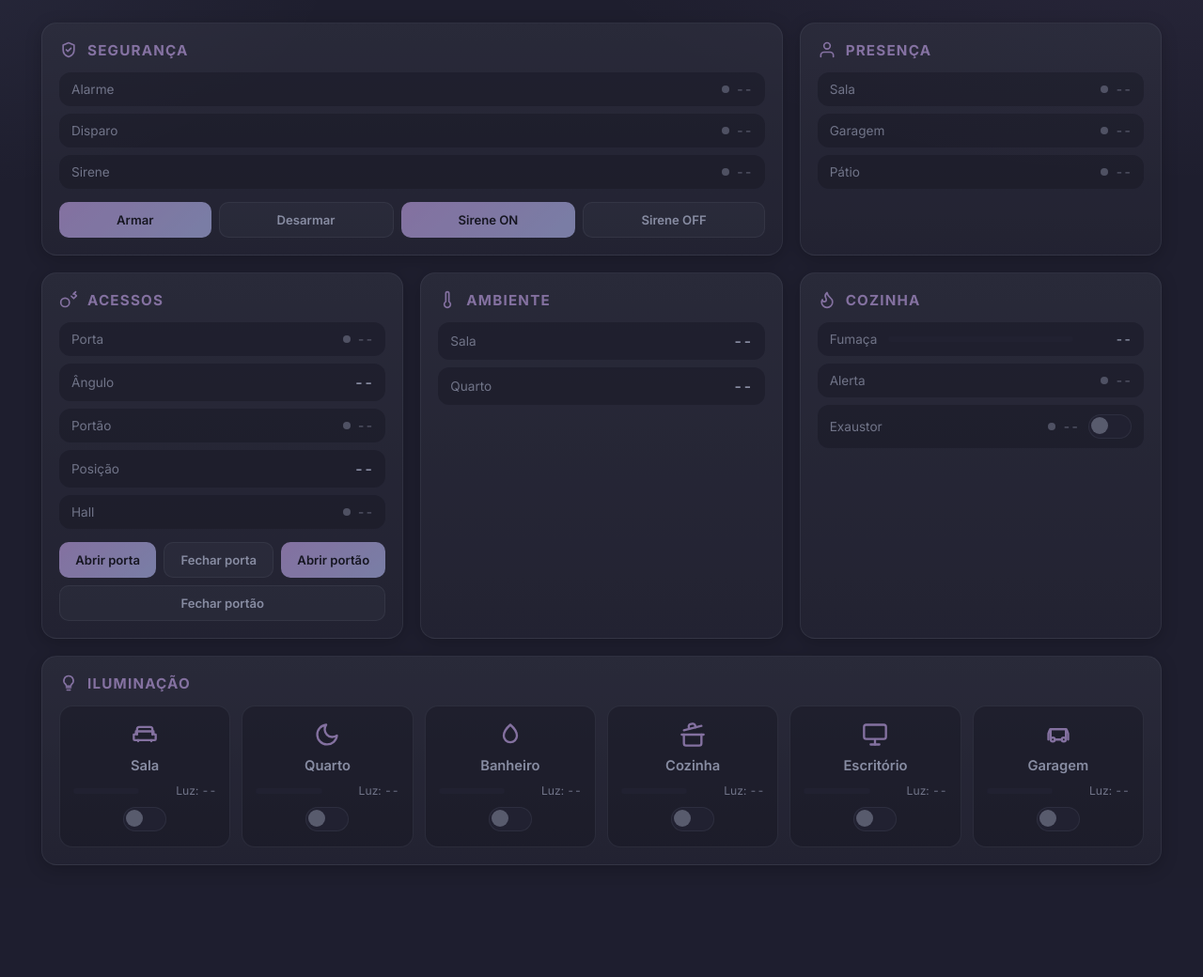
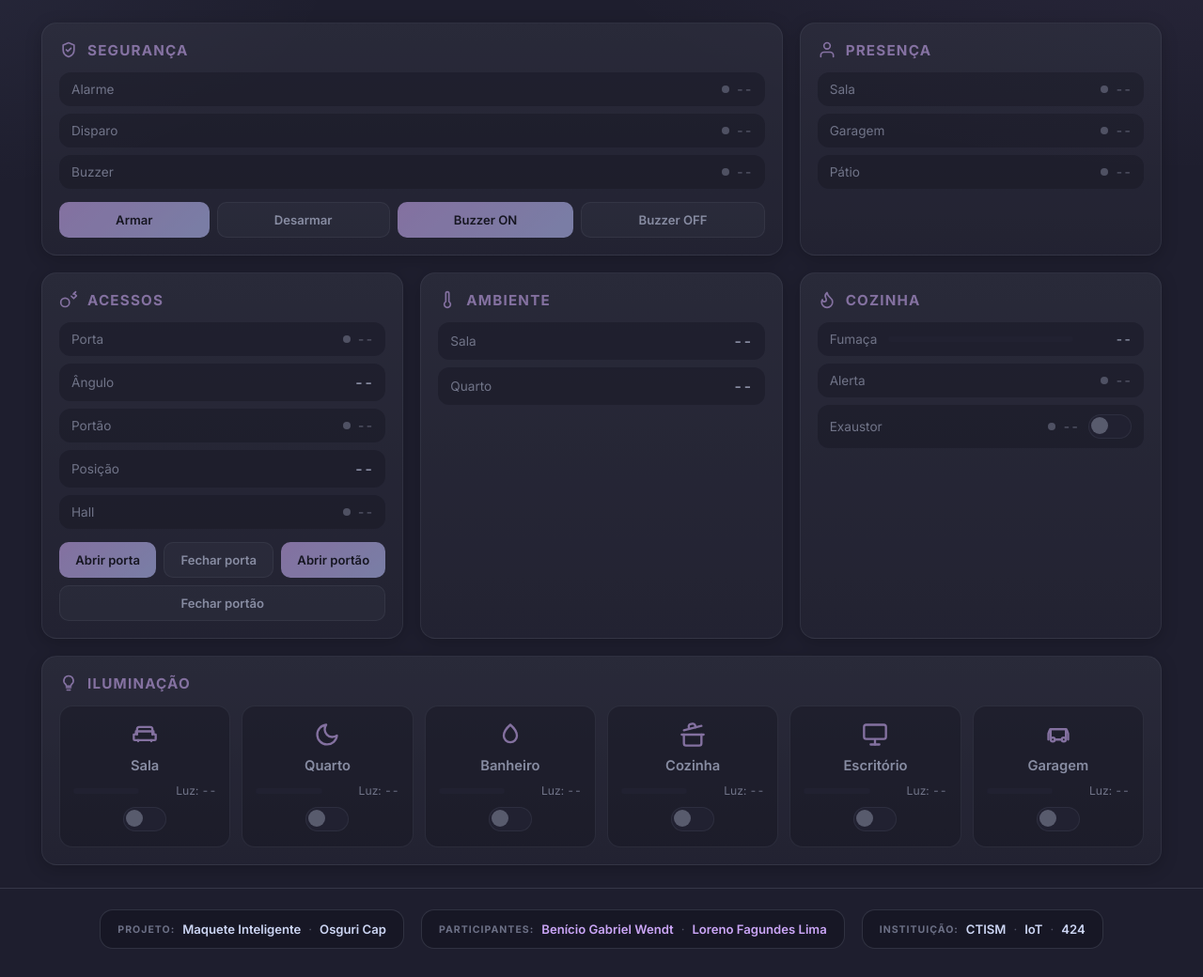
Before and after one commit to benibgw/Maquete_Inteligente, a Flask app: page / in a window 1280 px wide. Shown: the part 63-1103 px from the top of the page at 94% size. Before the commit the page ends 984 px from the top, so only its background shows below. Run offline with Flask 3, Linux system fonts and the light colour scheme.

Commit message:
Add footer section with project details and update buzzer labels in index.html

```diff
--- a/WebSite/static/css/style.css
+++ b/WebSite/static/css/style.css
@@ -470,4 +470,60 @@ button.ghost:hover {
     padding: 14px;
     gap: 14px;
   }
+
+  footer {
+    padding: 16px;
+  }
 }
+
+footer {
+  border-top: 1px solid var(--card-border);
+  padding: 22px 24px 30px;
+  display: flex;
+  flex-wrap: wrap;
+  justify-content: center;
+  gap: 18px;
+  font-size: 0.82rem;
+  color: var(--muted);
+}
+
+.footer-block {
+  display: inline-flex;
+  flex-wrap: wrap;
+  align-items: center;
+  justify-content: center;
+  gap: 8px;
+  padding: 12px 18px;
+  background: rgba(17, 17, 27, 0.45);
+  border: 1px solid var(--card-border);
+  border-radius: 14px;
+}
+
+.footer-label {
+  color: var(--off);
+  text-transform: uppercase;
+  font-size: 0.66rem;
+  letter-spacing: 1px;
+  font-weight: 700;
+}
+
+.footer-sep {
+  color: var(--off);
+  opacity: 0.7;
+}
+
+footer strong {
+  color: var(--text);
+  font-weight: 600;
+}
+
+footer a {
+  color: var(--accent);
+  text-decoration: none;
+  font-weight: 600;
+}
+
+footer a:hover {
+  color: var(--accent-2);
+  text-decoration: underline;
+}
--- a/WebSite/templates/index.html
+++ b/WebSite/templates/index.html
@@ -33,13 +33,13 @@
       <div class="rows">
         <div class="row"><span>Alarme</span><strong id="alarm-state">--</strong></div>
         <div class="row"><span>Disparo</span><strong id="alarm-triggered">--</strong></div>
-        <div class="row"><span>Sirene</span><strong id="buzzer-state">--</strong></div>
+        <div class="row"><span>Buzzer</span><strong id="buzzer-state">--</strong></div>
       </div>
       <div class="actions">
         <button id="alarm-arm">Armar</button>
         <button id="alarm-disarm" class="ghost">Desarmar</button>
-        <button id="buzzer-on">Sirene ON</button>
-        <button id="buzzer-off" class="ghost">Sirene OFF</button>
+        <button id="buzzer-on">Buzzer ON</button>
+        <button id="buzzer-off" class="ghost">Buzzer OFF</button>
       </div>
     </section>
 
@@ -137,6 +137,29 @@
     </section>
   </main>
 
+  <footer>
+    <div class="footer-block">
+      <span class="footer-label">Projeto:</span>
+      <strong>Maquete Inteligente</strong>
+      <span class="footer-sep">·</span>
+      <strong>Osguri Cap</strong>
+    </div>
+    <div class="footer-block">
+      <span class="footer-label">Participantes:</span>
+      <a href="https://github.com/benibgw" target="_blank" rel="noopener">Benício Gabriel Wendt</a>
+      <span class="footer-sep">·</span>
+      <a href="https://github.com/oLima33" target="_blank" rel="noopener">Loreno Fagundes Lima</a>
+    </div>
+    <div class="footer-block">
+      <span class="footer-label">Instituição:</span>
+      <strong>CTISM</strong>
+      <span class="footer-sep">·</span>
+      <strong>IoT</strong>
+      <span class="footer-sep">·</span>
+      <strong>424</strong>
+    </div>
+  </footer>
+
   <script src="{{ url_for('static', filename='js/app.js') }}"></script>
 </body>
 </html>
```
